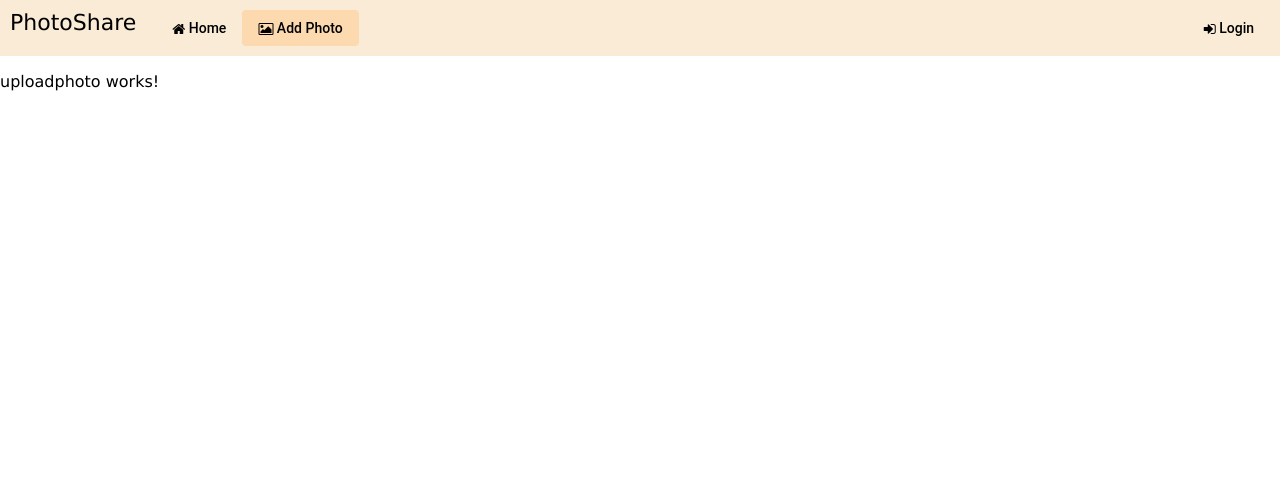
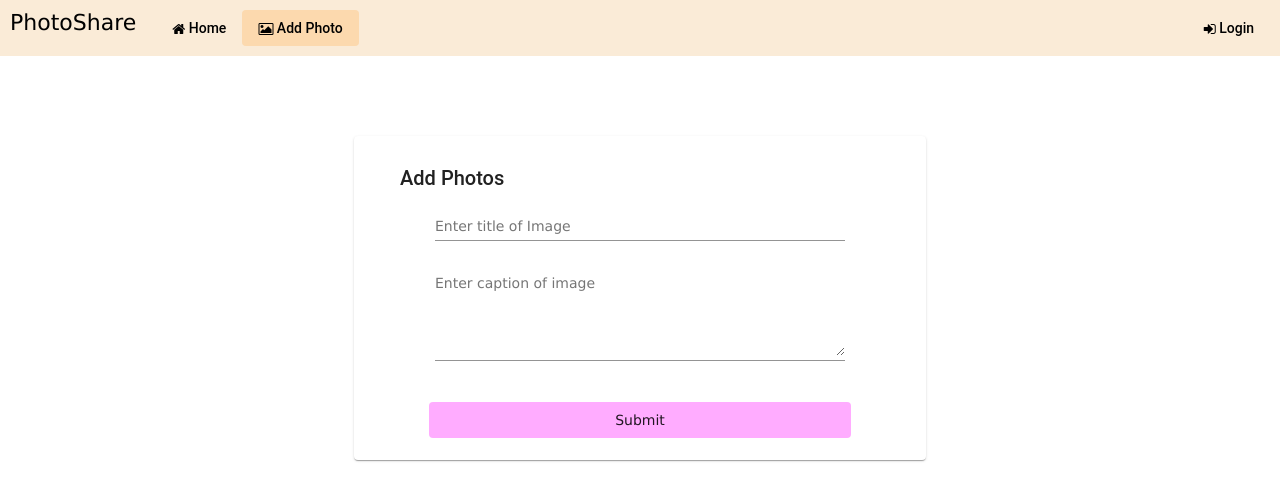
Before and after one commit to amargosavi68/PhotoShare, an Angular app: page /uploadphoto in a window 1280 px wide. Shown: the top 500 px of the page. Built offline with nearby package versions, Linux system fonts and the light colour scheme.

Commit message:
photo uploading card created

```diff
--- a/src/app/app.module.ts
+++ b/src/app/app.module.ts
@@ -8,6 +8,8 @@ import { MatSidenavModule } from "@angular/material/sidenav";
 import { MatCardModule } from "@angular/material/card";
 import { MatListModule } from "@angular/material/list";
 import { FlexLayoutModule } from "@angular/flex-layout";
+import { MatFormFieldModule } from "@angular/material/form-field";
+import { MatInputModule } from "@angular/material/input";
 import { MatButtonModule } from "@angular/material/button";
 import { AppComponent } from './app.component';
 import { HeaderComponent } from './header/header.component';
@@ -31,6 +33,8 @@ import { UploadphotoComponent } from './uploadphoto/uploadphoto.component';
     MatListModule,
     MatSidenavModule,
     MatCardModule,
+    MatFormFieldModule,
+    MatInputModule,
     MatButtonModule,
     FlexLayoutModule
   ],
--- a/src/app/uploadphoto/uploadphoto.component.css
+++ b/src/app/uploadphoto/uploadphoto.component.css
@@ -0,0 +1,25 @@
+.container
+{
+     justify-content: center;
+     align-items: center;
+     text-align: center;
+     display: flex;
+}
+
+.photo-upload-card
+{
+     margin-top: 80px;
+     padding: 30px;
+     width: 40%;
+}
+
+mat-form-field, button
+{
+     width: 80%;
+     font-family: Verdana, Geneva, Tahoma, sans-serif;
+}
+
+button
+{
+     background-color: #ffacff;
+}
--- a/src/app/uploadphoto/uploadphoto.component.html
+++ b/src/app/uploadphoto/uploadphoto.component.html
@@ -1 +1,19 @@
-<p>uploadphoto works!</p>
+<div class="container">
+     <mat-card class="photo-upload-card">
+          <mat-card-header>
+               <mat-card-title>Add Photos</mat-card-title>
+          </mat-card-header>
+          <mat-card-content>
+               <mat-form-field>
+                    <input matInput type="text" name="Title" placeholder="Enter title of Image">
+               </mat-form-field><br>
+               <mat-form-field>
+                    <textarea matInput rows="5" placeholder="Enter caption of image"></textarea>
+               </mat-form-field>
+
+          </mat-card-content>
+          <mat-card-actions>
+               <button mat-button>Submit</button>
+          </mat-card-actions>
+     </mat-card>
+</div>
```
Also changed, not shown: 1 other file (tests, documents, lock files or other folders).
